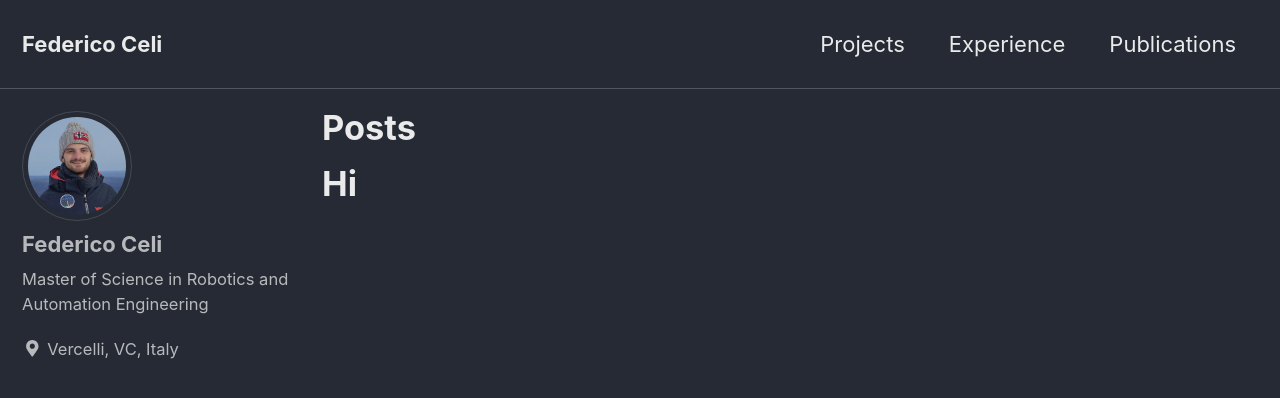
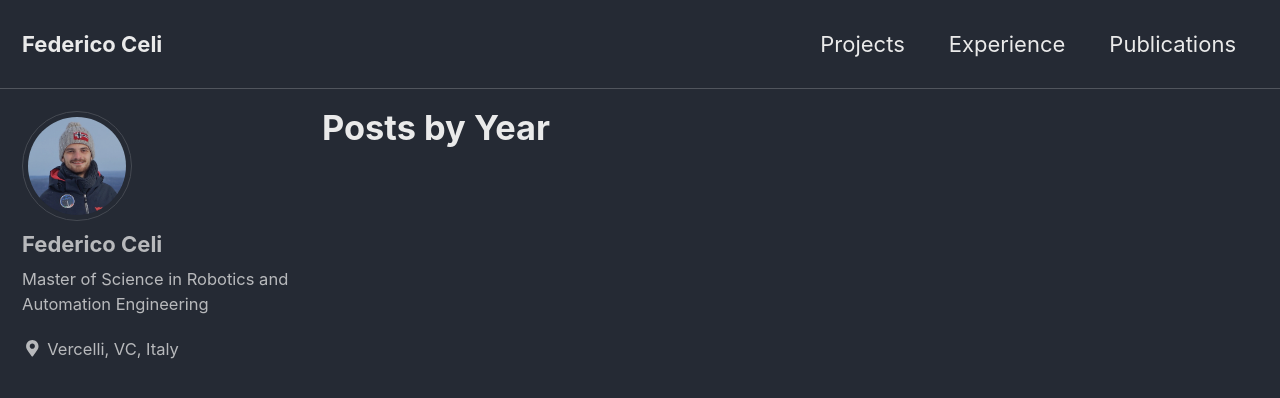
Before and after one commit to federicoceli/federicoceli.github.io, a Jekyll site: the page built from _pages/experience.md, in a window 1280 px wide and 900 px high. Shown: the top 398 px of the window. Built offline with Jekyll 4.4.1, drawn with Linux system fonts in a browser that asks for light colours; cached includes are drawn as plain includes.

Commit message:
edit experience page

```diff
--- a/_pages/experience.md
+++ b/_pages/experience.md
@@ -1,8 +1,6 @@
 ---
-title: "Posts"
-permalink: _pages/experience/
+title: "Posts by Year"
+permalink: _pages/experience
+layout: posts
 author_profile: true
-classes: wide
 ---
-
-# Hi
```
